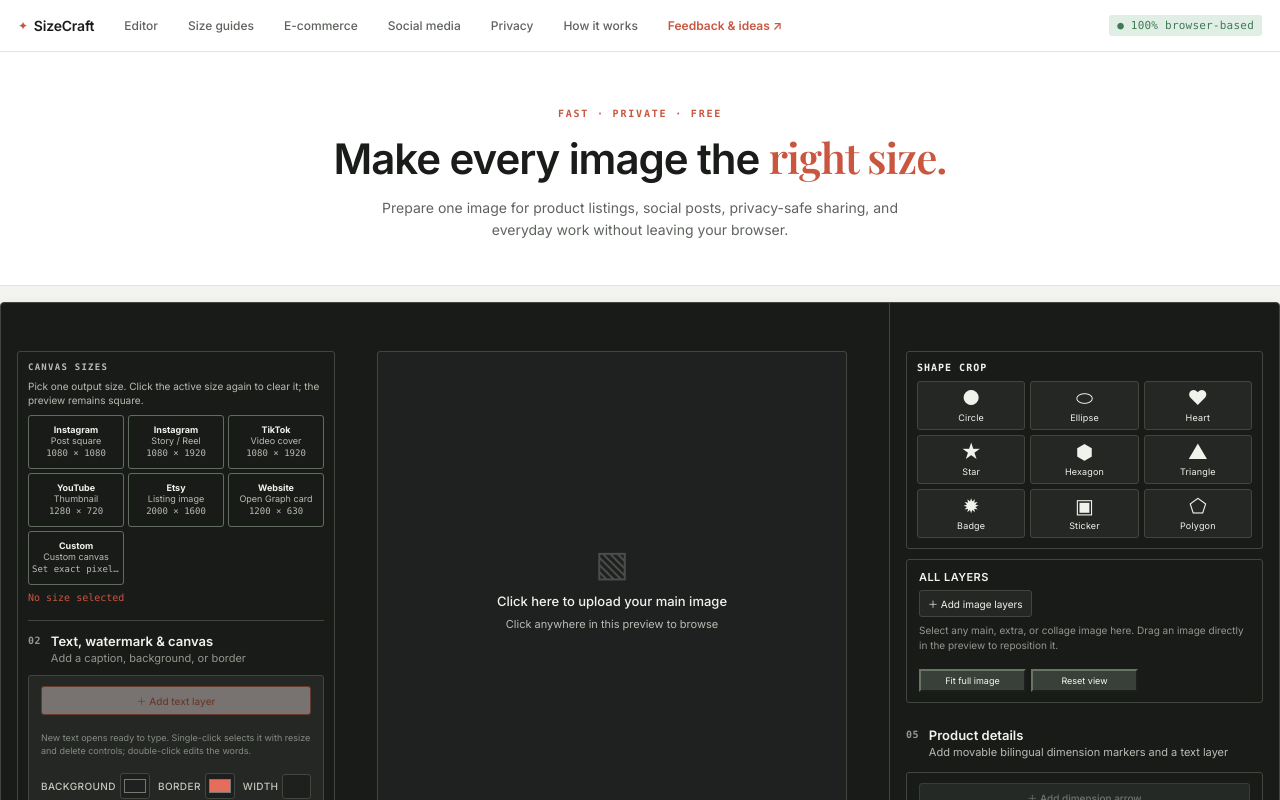
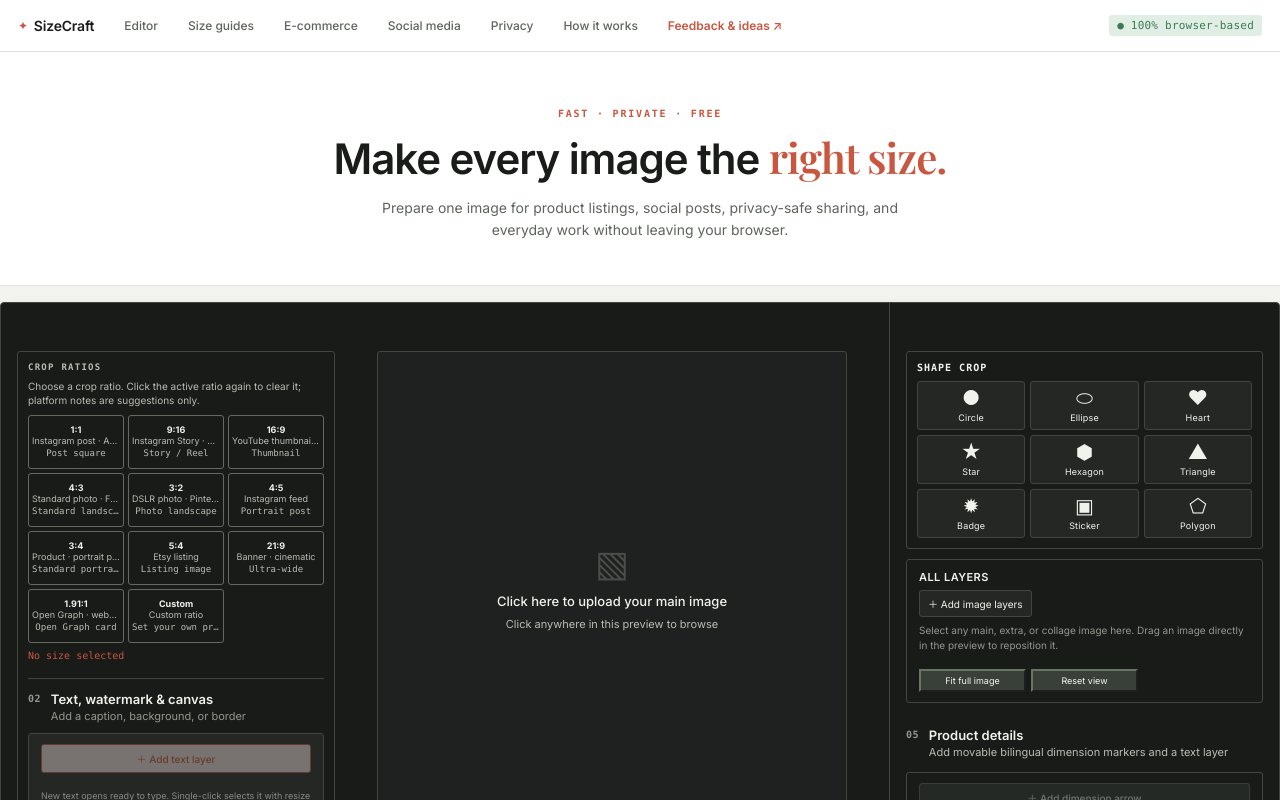
Before and after one commit to samzixiao/image-tools-site, a React (Vite) app: page / in a window 1280 px wide. Shown: the top 800 px of the page. Built offline with nearby package versions, Linux system fonts and the light colour scheme; a web font is replaced by a local one.

Commit message:
Use crop ratios instead of canvas pixel presets

```diff
--- a/scripts/editor-contract-check.mjs
+++ b/scripts/editor-contract-check.mjs
@@ -97,7 +97,7 @@
   'className="adjustments compact-adjustments"',
   'className="danger-action"',
   'useState("#1f2120")',
-  'function chooseCustomSize()',
+  'function chooseCustomRatio()',
   'function centeredCropForAspect(width: number, height: number, targetAspect: number)',
   'const cropAspectRef = useRef(1);',
   'cropAspectRef.current = aspect;',
@@ -152,7 +152,9 @@
 assert.ok(source.includes('onKeyDown={(event) => {\n                        if (event.key !== "Enter") return;') && source.includes('commitCrop();'), "Pressing Enter on an active size must commit the crop");
 assert.ok(source.includes('function confirmSelectedCrop(event: KeyboardEvent)') && source.includes('window.addEventListener("keydown", confirmSelectedCrop)'), "Enter must commit a selected crop even when focus has left the size button");
 assert.ok(source.includes('setCrop({\n      x: visibleCropFrame.x,') && source.includes('width: visibleCropFrame.width,'), "Crop commit must persist the visible frame coordinates");
-assert.ok(source.includes('const visibleCanvasPresets = presets.filter(') && source.includes('item.id !== "amazon" && item.id !== "shopify"'), "Duplicate 1:1 canvas choices must be consolidated");
+assert.ok(source.includes('const cropRatioPresets: CropRatioPreset[]') && source.includes('ratio: "21:9"') && source.includes('ratio: "4:5"'), "Crop ratio selection must include the common editing ratios");
+assert.ok(source.includes('<b>CROP RATIOS</b>') && source.includes('<small>{item.en}</small>'), "Canvas selection must present ratios instead of pixel dimensions");
+assert.ok(source.includes('function chooseCustomRatio()') && source.includes('Ratio width') && source.includes('Ratio height'), "Custom crop selection must use a ratio rather than pixels");
 assert.ok(source.includes('scale = mode === "fit"\n          ? Math.min(canvas.width / sw, canvas.height / sh)\n          : Math.max(canvas.width / sw, canvas.height / sh)') && source.includes('const scale = mode === "fit"\n          ? Math.min(canvas.width / sw, canvas.height / sh)\n          : Math.max(canvas.width / sw, canvas.height / sh);'), "Crop exports must fill their selected output canvas");
 assert.ok(source.includes('function removeBaseImage()') && source.includes('setBatchPresetIds([]);\n    setCrop({ x: 0, y: 0, width: 1, height: 1 });\n    setCropCommitted(false);'), "Removing the main image must reset the crop selection state");
 assert.ok(source.indexOf("{previewUtilityModule}") < source.indexOf('<div className="preview-zoom-row">'), "Output pixels must appear before zoom controls");
--- a/src/App.tsx
+++ b/src/App.tsx
@@ -150,12 +150,22 @@
     height: 630,
   },
 ];
-// Square presets share the same crop interaction. Keep the social square as the
-// single visible 1:1 choice; marketplace-specific output resolutions remain
-// available through the SEO links and the custom-size picker.
-const visibleCanvasPresets = presets.filter(
-  (item) => item.id !== "amazon" && item.id !== "shopify",
-);
+type CropRatioPreset = Preset & { ratio: string; platforms: string };
+
+// These are editing ratios, not an output-resolution menu. A useful default
+// export resolution is retained internally for each ratio.
+const cropRatioPresets: CropRatioPreset[] = [
+  { ...presets[0], ratio: "1:1", platforms: "Instagram post · Amazon · Shopify" },
+  { ...presets[1], ratio: "9:16", platforms: "Instagram Story · Reels · TikTok" },
+  { ...presets[3], ratio: "16:9", platforms: "YouTube thumbnail · video" },
+  { id: "four-three", group: "Standard", name: "标准横图", en: "Standard landscape", width: 1600, height: 1200, ratio: "4:3", platforms: "Standard photo · Facebook" },
+  { id: "three-two", group: "Photo", name: "照片横图", en: "Photo landscape", width: 1800, height: 1200, ratio: "3:2", platforms: "DSLR photo · Pinterest" },
+  { id: "four-five", group: "Instagram", name: "竖版帖子", en: "Portrait post", width: 1080, height: 1350, ratio: "4:5", platforms: "Instagram feed" },
+  { id: "three-four", group: "Photo", name: "标准竖图", en: "Standard portrait", width: 1500, height: 2000, ratio: "3:4", platforms: "Product · portrait photo" },
+  { ...presets[5], ratio: "5:4", platforms: "Etsy listing" },
+  { id: "twenty-one-nine", group: "Wide", name: "超宽横图", en: "Ultra-wide", width: 2100, height: 900, ratio: "21:9", platforms: "Banner · cinematic" },
+  { ...presets[7], ratio: "1.91:1", platforms: "Open Graph · website share" },
+];
 const shapes: Shape[] = [
   "original",
   "circle",
@@ -276,6 +286,7 @@
     [natural, setNatural] = useState({ width: 0, height: 0 });
   const [preset, setPreset] = useState(requestedPreset),
     [custom, setCustom] = useState({ width: 1080, height: 1080 }),
+    [customRatio, setCustomRatio] = useState({ width: 1, height: 1 }),
     [sizeSelected, setSizeSelected] = useState(hasRequestedPreset);
   const [batchPresetIds, setBatchPresetIds] = useState<string[]>(hasRequestedPreset ? [requestedPreset.id] : []),
     [batchExporting, setBatchExporting] = useState(false);
@@ -552,12 +563,16 @@
     setBatchPresetIds([next.id]);
     choosePreset(next);
   }
-  function chooseCustomSize() {
-    const width = Math.max(1, Math.round(custom.width));
-    const height = Math.max(1, Math.round(custom.height));
-    setCustom({ width, height });
+  function chooseCustomRatio() {
+    const width = Math.max(0.01, Number(customRatio.width));
+    const height = Math.max(0.01, Number(customRatio.height));
+    const longEdge = 2000;
+    const outputWidth = Math.max(1, Math.round((width / Math.max(width, height)) * longEdge));
+    const outputHeight = Math.max(1, Math.round((height / Math.max(width, height)) * longEdge));
+    setCustomRatio({ width, height });
+    setCustom({ width: outputWidth, height: outputHeight });
     setBatchPresetIds([]);
-    choosePreset({ id: "custom", group: "Custom", name: "自定义尺寸", en: "Custom size", width, height });
+    choosePreset({ id: "custom", group: "Custom", name: "自定义比例", en: "Custom ratio", width: outputWidth, height: outputHeight });
   }
   function commitCrop() {
     if (!url || !sizeSelected) return;
@@ -2492,10 +2507,10 @@
           <section className="preview">
             <div className="preview-workarea">
             <aside className="preview-size-tools" aria-label="Canvas size selection">
-              <b>CANVAS SIZES</b>
-              <small>Pick one output size. Click the active size again to clear it; the preview remains square.</small>
+              <b>CROP RATIOS</b>
+              <small>Choose a crop ratio. Click the active ratio again to clear it; platform notes are suggestions only.</small>
                 <div className="batch-options">
-                  {visibleCanvasPresets.map((item) => {
+                  {cropRatioPresets.map((item) => {
                   const selected = sizeSelected && preset.id === item.id;
                   return (
                     <button
@@ -2514,9 +2529,9 @@
                         }
                       }}
                     >
-                      <b>{item.group}</b>
-                      <span>{item.en}</span>
-                      <small>{item.width} × {item.height}</small>
+                      <b>{item.ratio}</b>
+                      <span>{item.platforms}</span>
+                      <small>{item.en}</small>
                     </button>
                   );
                 })}
@@ -2529,7 +2544,7 @@
                       setSizeSelected(false);
                       return;
                     }
-                    chooseCustomSize();
+                    chooseCustomRatio();
                   }}
                   onKeyDown={(event) => {
                     if (event.key !== "Enter") return;
@@ -2537,21 +2552,21 @@
                     if (sizeSelected && preset.id === "custom") {
                       commitCrop();
                     } else {
-                      chooseCustomSize();
+                      chooseCustomRatio();
                       setCropCommitted(true);
                     }
                   }}
                 >
                   <b>Custom</b>
-                  <span>Custom canvas</span>
-                  <small>Set exact pixels below</small>
+                  <span>Custom ratio</span>
+                  <small>Set your own proportion below</small>
                 </button>
               </div>
               {preset.id === "custom" && (
                 <div className="batch-custom-size">
-                  <label>Width <input type="number" value={custom.width} onChange={(event) => setCustom({ ...custom, width: Number(event.target.value) })} onKeyDown={(event) => { if (event.key === "Enter") chooseCustomSize(); }} /></label>
-                  <b>×</b>
-                  <label>Height <input type="number" value={custom.height} onChange={(event) => setCustom({ ...custom, height: Number(event.target.value) })} onKeyDown={(event) => { if (event.key === "Enter") chooseCustomSize(); }} /></label>
+                  <label>Ratio width <input type="number" min="0.01" step="0.01" value={customRatio.width} onChange={(event) => setCustomRatio({ ...customRatio, width: Number(event.target.value) })} onKeyDown={(event) => { if (event.key === "Enter") chooseCustomRatio(); }} /></label>
+                  <b>:</b>
+                  <label>Ratio height <input type="number" min="0.01" step="0.01" value={customRatio.height} onChange={(event) => setCustomRatio({ ...customRatio, height: Number(event.target.value) })} onKeyDown={(event) => { if (event.key === "Enter") chooseCustomRatio(); }} /></label>
                 </div>
               )}
               <span className="preview-size-count">{sizeSelected ? "1 size selected" : "No size selected"}</span>
```
